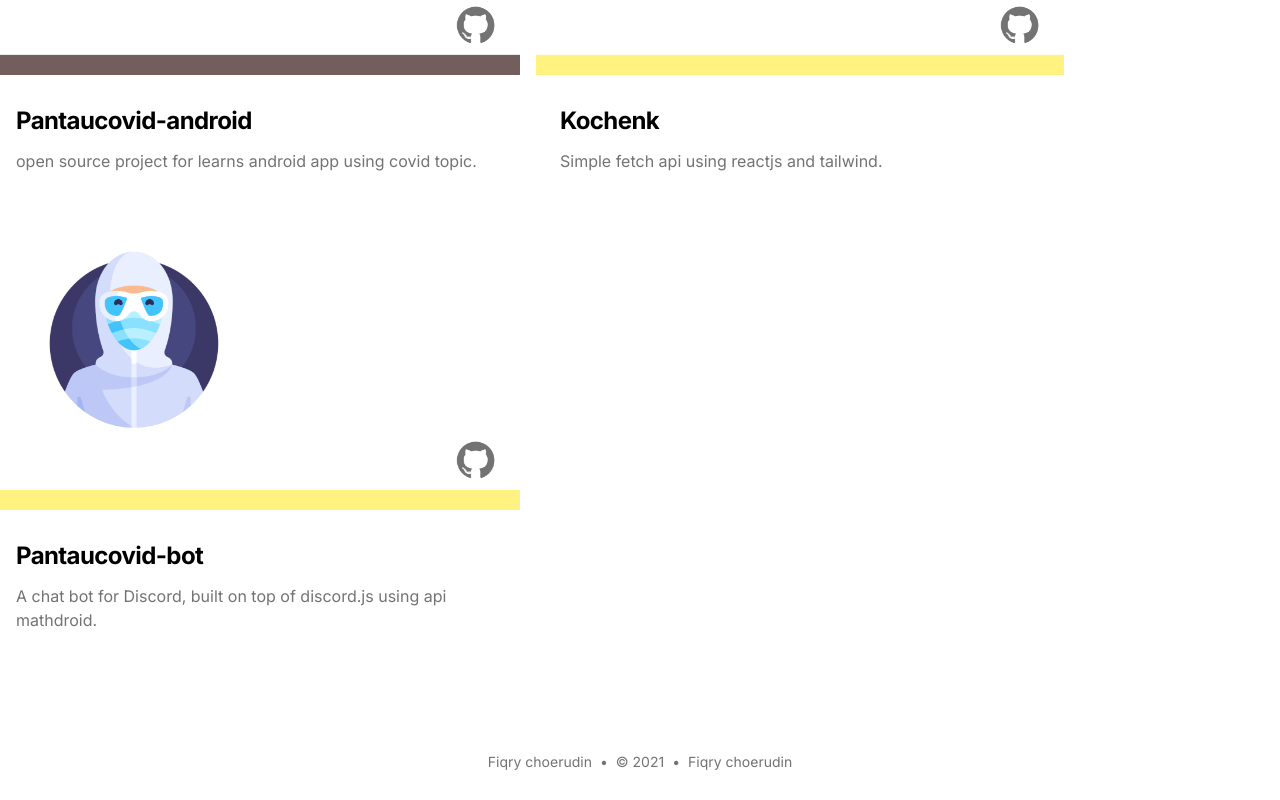
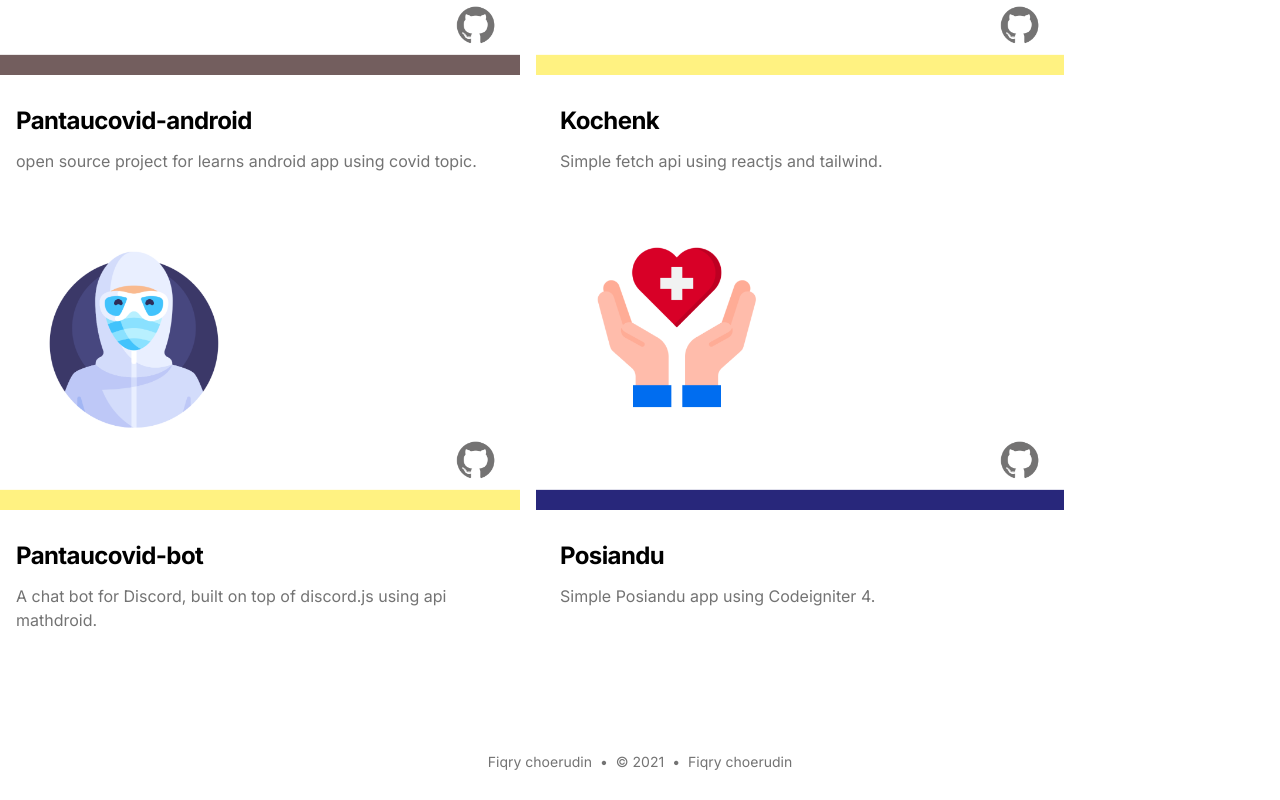
Before and after one commit to fiqryq/fiqry.dev, a Next.js app: page /projects in a window 1280 px wide. Shown: the part 2462-3262 px from the top of the page. Built offline with nearby package versions, Linux system fonts and the light colour scheme; no server answers; what @tailwindcss/typography would draw is missing.

Commit message:
[add] project

```diff
--- a/data/githubData.ts
+++ b/data/githubData.ts
@@ -29,6 +29,12 @@ const projectsData = [
     imgSrc: '/static/images/github/Pantaucovid-bot.png',
     href: 'https://github.com/fiqryq/Pantaucovid-discord',
   },
+  {
+    title: 'Posiandu',
+    description: `Simple Posiandu app using Codeigniter 4.`,
+    imgSrc: '/static/images/github/posiandu.png',
+    href: 'https://github.com/fiqryq/Posiandu-Codeigniter-4',
+  },
 ]
 
 export default projectsData
```
Also changed, not shown: public/static/images/github/posiandu.png (added).
